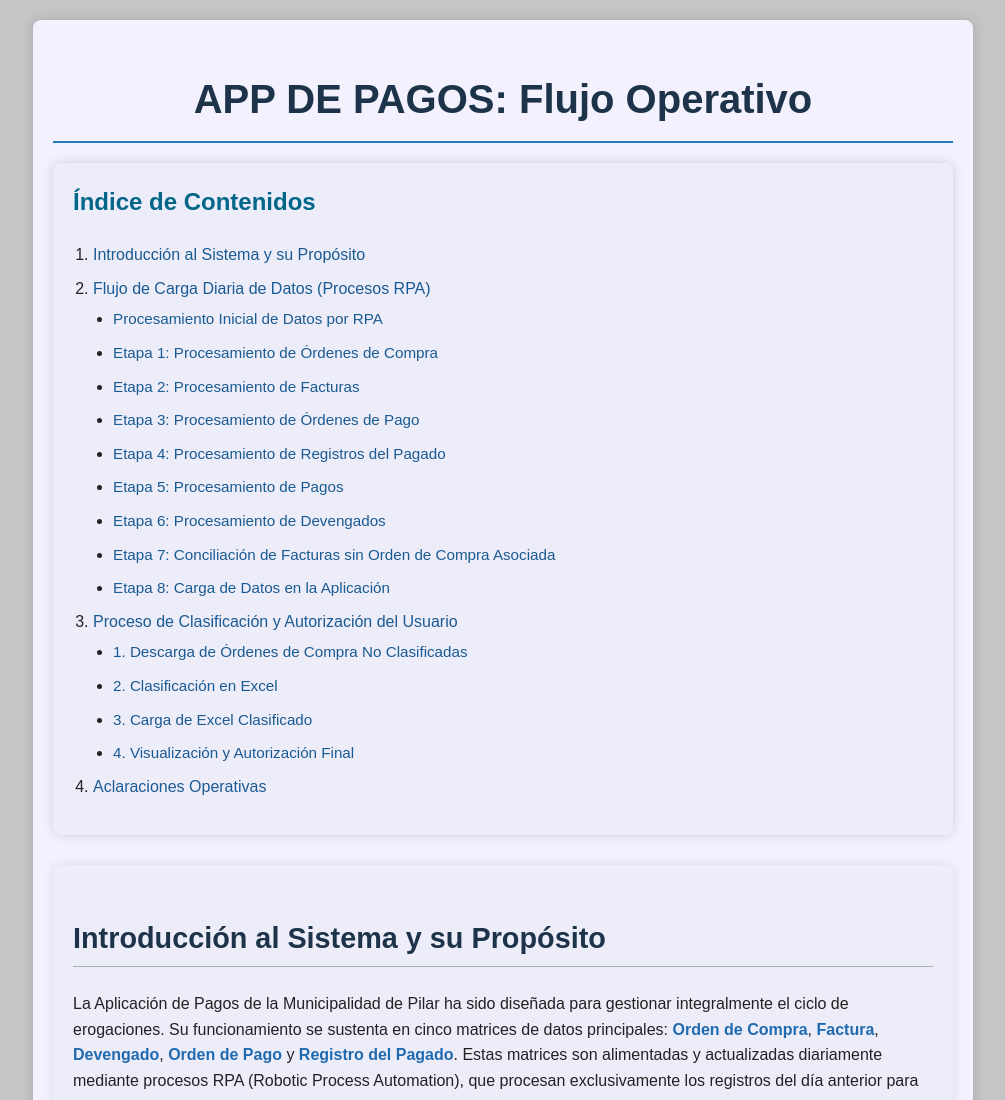
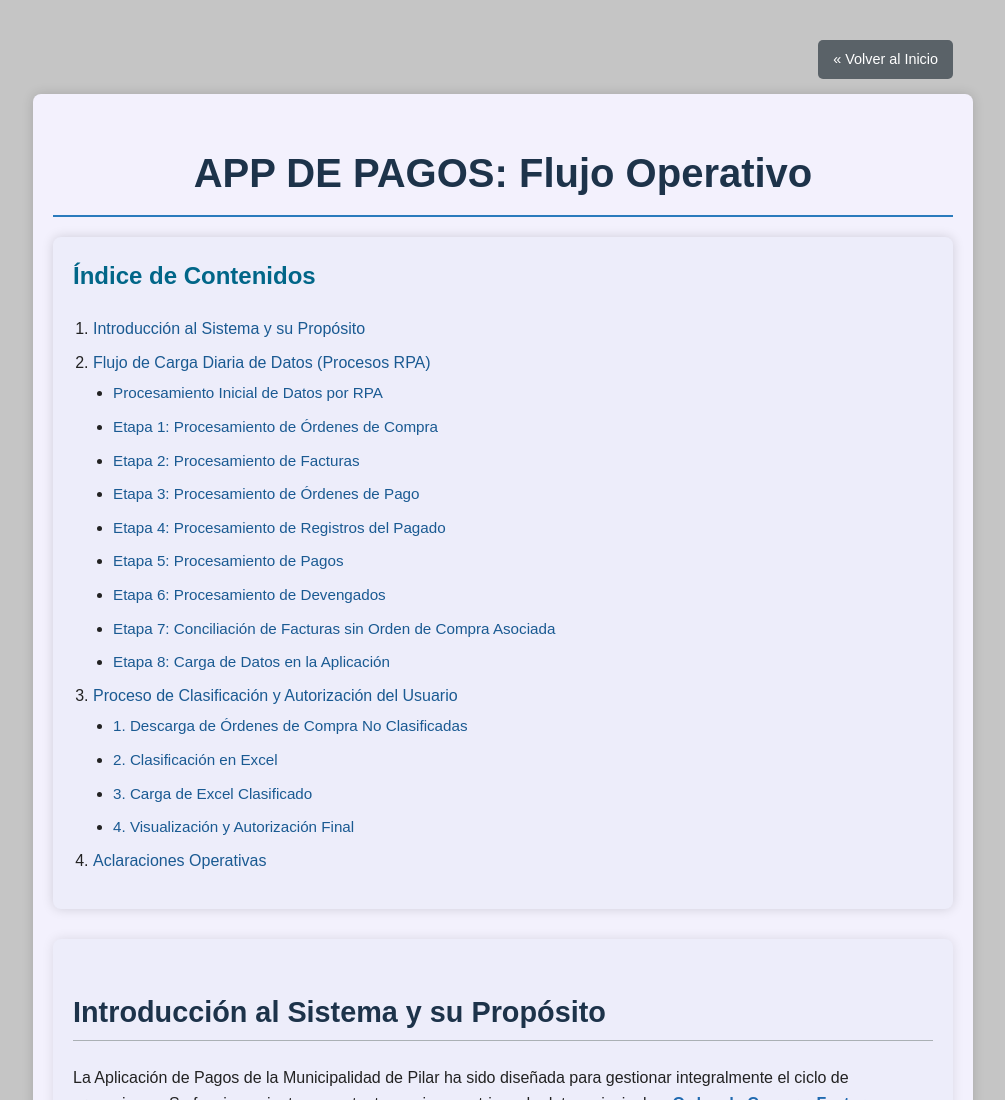
Before and after one commit to ExequielChev/DepositoDocumentacion, a plain HTML site: page docs_html/app_pagos.html in a window 1280 px wide. Shown: the top 1100 px of the page, without its empty margins (137-1142 px from the left). Drawn offline with Linux system fonts and the light colour scheme.

Commit message:
Update app_pagos.html

```diff
--- a/docs_html/app_pagos.html
+++ b/docs_html/app_pagos.html
@@ -34,6 +34,20 @@
             display: flex;
             justify-content: flex-end;
             padding: 0 0 15px 0;
+        }
+
+        .back-to-index-btn {
+            background-color: #5a6268; /* Tono más oscuro para el botón de volver */
+            color: white !important;
+            padding: 8px 15px;
+            text-decoration: none;
+            border-radius: 5px;
+            font-size: 0.9em;
+            transition: background-color 0.3s ease;
+            border: none;
+        }
+        .back-to-index-btn:hover {
+            background-color: #4a5054; /* Tono aún más oscuro al pasar el mouse */
         }
 
         /* Index styles from CargaArt, adjusted for darker tones */
@@ -199,6 +213,12 @@
     </style>
 </head>
 <body>
+
+    <div class="container" style="background-color: transparent; box-shadow: none; padding-bottom:0; margin-bottom:0;">
+        <div class="page-navigation">
+            <a href="../index.html" class="back-to-index-btn">« Volver al Inicio</a>
+        </div>
+    </div>
 
     <div class="container">
         <h1>APP DE PAGOS: Flujo Operativo</h1>
```
